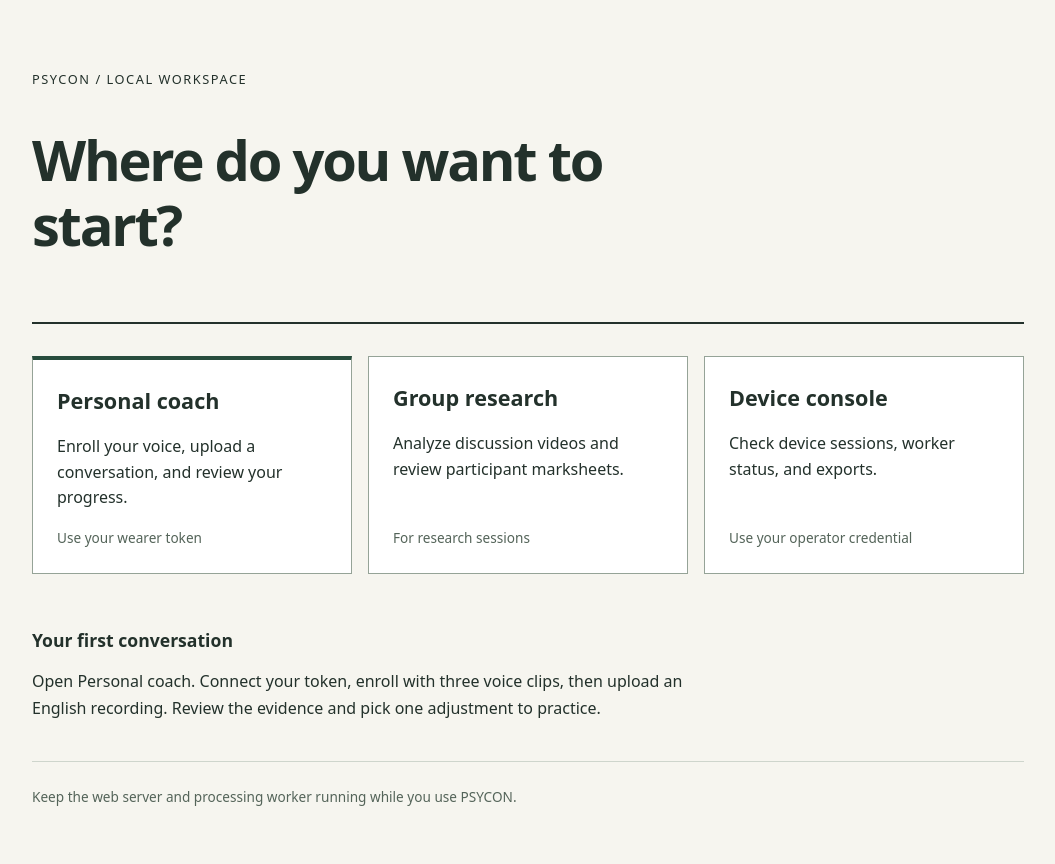
After one commit to ArjunCodess/PSYCON, a Flask app: template backend/templates/home.html in a window 1280 px wide. The commit adds this page. Shown: the whole page, without its empty margins (112-1167 px from the left). Run offline with Flask 3, Linux system fonts and the light colour scheme; the template is opened without the code that fills it, so the values that code supplies are empty.

Commit message:
add central start page

```diff
--- a/backend/routes.py
+++ b/backend/routes.py
@@ -24,6 +24,11 @@ def error(code: str, message: str, status: int):
 
 
 @pages.get("/")
+def home():
+    return render_template("home.html")
+
+
+@pages.get("/devices")
 def dashboard():
     return render_template("dashboard.html")
 
--- /dev/null
+++ b/backend/static/home.css
@@ -0,0 +1,19 @@
+:root { font-family: system-ui, sans-serif; color: #23312b; background: #f6f5ef; }
+* { box-sizing: border-box; }
+body { margin: 0; }
+main { max-width: 1040px; margin: auto; padding: 56px 24px; }
+header { padding-bottom: 28px; border-bottom: 2px solid #23312b; }
+.eyebrow { font-size: .8rem; letter-spacing: .12em; }
+h1 { font-size: clamp(2rem, 5vw, 3.5rem); line-height: 1.15; letter-spacing: -.04em; max-width: 700px; }
+nav { display: grid; grid-template-columns: repeat(3, 1fr); gap: 16px; margin: 32px 0; }
+.workspace { display: flex; flex-direction: column; gap: 16px; padding: 24px; color: inherit; text-decoration: none; border: 1px solid #95a397; background: white; line-height: 1.6; }
+.workspace:hover { border-color: #274c3d; background: #eaf0e8; }
+.workspace:focus-visible { outline: 3px solid #c88731; outline-offset: 4px; }
+.primary { border-top: 4px solid #274c3d; }
+.label { font-size: 1.35rem; font-weight: 650; }
+.access { margin-top: auto; color: #546459; font-size: .85rem; }
+section { padding: 8px 0 24px; max-width: 680px; }
+h2 { font-size: 1.1rem; }
+p { line-height: 1.65; }
+footer { padding-top: 24px; border-top: 1px solid #ced5cc; color: #546459; font-size: .85rem; line-height: 1.6; }
+@media (max-width: 720px) { main { padding: 32px 20px; } nav { grid-template-columns: 1fr; } }
--- a/backend/templates/coach.html
+++ b/backend/templates/coach.html
@@ -1,7 +1,7 @@
 <!doctype html>
 <html lang="en"><head><meta charset="utf-8"><meta name="viewport" content="width=device-width,initial-scale=1">
 <title>PSYCON communication coach</title><link rel="stylesheet" href="/static/coach.css"><script defer src="/static/coach.js"></script></head>
-<body><main><header><p>PSYCON / PRIVATE PILOT</p><h1>Your communication, over time.</h1><p>Build a personal baseline, review recurring observations, and practice one adjustment at a time.</p></header>
+<body><main><header><a href="/">PSYCON / Home</a><p>PRIVATE PILOT</p><h1>Your communication, over time.</h1><p>Build a personal baseline, review recurring observations, and practice one adjustment at a time.</p></header>
 <section><h2>Account access</h2><form id="login"><label>Wearer access token<input id="token" type="password" required autocomplete="off"></label><button>Open my history</button><button id="logout" type="button">Sign out</button></form><p id="account"></p></section>
 <p id="message" role="status" aria-live="polite"></p>
 <div id="workspace" hidden>
--- a/backend/templates/dashboard.html
+++ b/backend/templates/dashboard.html
@@ -13,11 +13,11 @@
 <body>
   <main class="page-shell">
     <header class="masthead">
-      <a class="brand" href="/" aria-label="PSYCON session console home">
+      <a class="brand" href="/" aria-label="PSYCON home">
         <span class="brand-mark" aria-hidden="true"></span>
         <span>PSYCON / SESSION CONSOLE</span>
       </a>
-      <span class="local-label">LOCAL RESEARCH WORKSPACE</span>
+      <a href="/" class="local-label">Home</a>
     </header>
 
     <section class="intro" aria-labelledby="page-title">
--- a/backend/templates/group_session.html
+++ b/backend/templates/group_session.html
@@ -14,11 +14,11 @@
 <body>
   <main class="page-shell">
     <header class="masthead">
-      <a class="brand" href="/group" aria-label="PSYCON session console home">
+      <a class="brand" href="/" aria-label="PSYCON home">
         <span class="brand-mark" aria-hidden="true"></span>
         <span>PSYCON / SESSION CONSOLE</span>
       </a>
-      <span class="local-label">{{ 'RESEARCH WORKSPACE' if require_group_login else 'LOCAL RESEARCH WORKSPACE' }}</span>
+      <a href="/" class="local-label">Home</a>
     </header>
 
     <details class="unknown-voice" id="group-access" {% if require_group_login %}open{% endif %}>
--- /dev/null
+++ b/backend/templates/home.html
@@ -0,0 +1,22 @@
+<!doctype html>
+<html lang="en">
+<head>
+  <meta charset="utf-8">
+  <meta name="viewport" content="width=device-width, initial-scale=1">
+  <meta name="color-scheme" content="light">
+  <title>PSYCON | Start</title>
+  <link rel="stylesheet" href="{{ url_for('static', filename='home.css') }}">
+</head>
+<body>
+  <main>
+    <header><p class="eyebrow">PSYCON / LOCAL WORKSPACE</p><h1>Where do you want to start?</h1></header>
+    <nav aria-label="Workspaces">
+      <a class="workspace primary" href="/coach"><span class="label">Personal coach</span><span>Enroll your voice, upload a conversation, and review your progress.</span><span class="access">Use your wearer token</span></a>
+      <a class="workspace" href="/group"><span class="label">Group research</span><span>Analyze discussion videos and review participant marksheets.</span><span class="access">For research sessions</span></a>
+      <a class="workspace" href="{{ url_for('pages.dashboard') }}"><span class="label">Device console</span><span>Check device sessions, worker status, and exports.</span><span class="access">Use your operator credential</span></a>
+    </nav>
+    <section aria-labelledby="usage"><h2 id="usage">Your first conversation</h2><p>Open Personal coach. Connect your token, enroll with three voice clips, then upload an English recording. Review the evidence and pick one adjustment to practice.</p></section>
+    <footer>Keep the web server and processing worker running while you use PSYCON.</footer>
+  </main>
+</body>
+</html>
```
